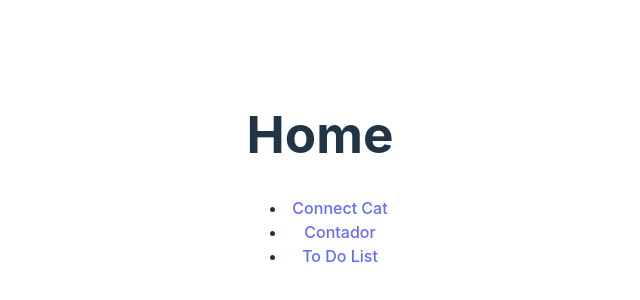
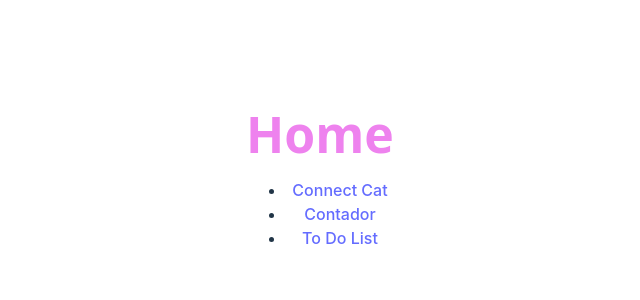
Before and after one commit to ChristieYuki/vite-project, a React (Vite) app: page / in a window 1280 px wide. Shown: the part 222-522 px from the top of the page, without its empty margins (320-960 px from the left). Built offline with nearby package versions, Linux system fonts and the light colour scheme.

Commit message:
add header style

```diff
--- a/src/pages/Home/index.tsx
+++ b/src/pages/Home/index.tsx
@@ -1,9 +1,11 @@
 import { Link } from "react-router-dom";
+import { Header } from "../../components/Header";
+
 
 export function Home() {
-    return(
+    return (
         <>
-        <h1>Home</h1>
+            <Header title="Home" />
             <ul>
                 <li>
                     <Link to='/connect-cat'>Connect Cat</Link>
```
Lines whose indentation alone changed are shown as unchanged.
